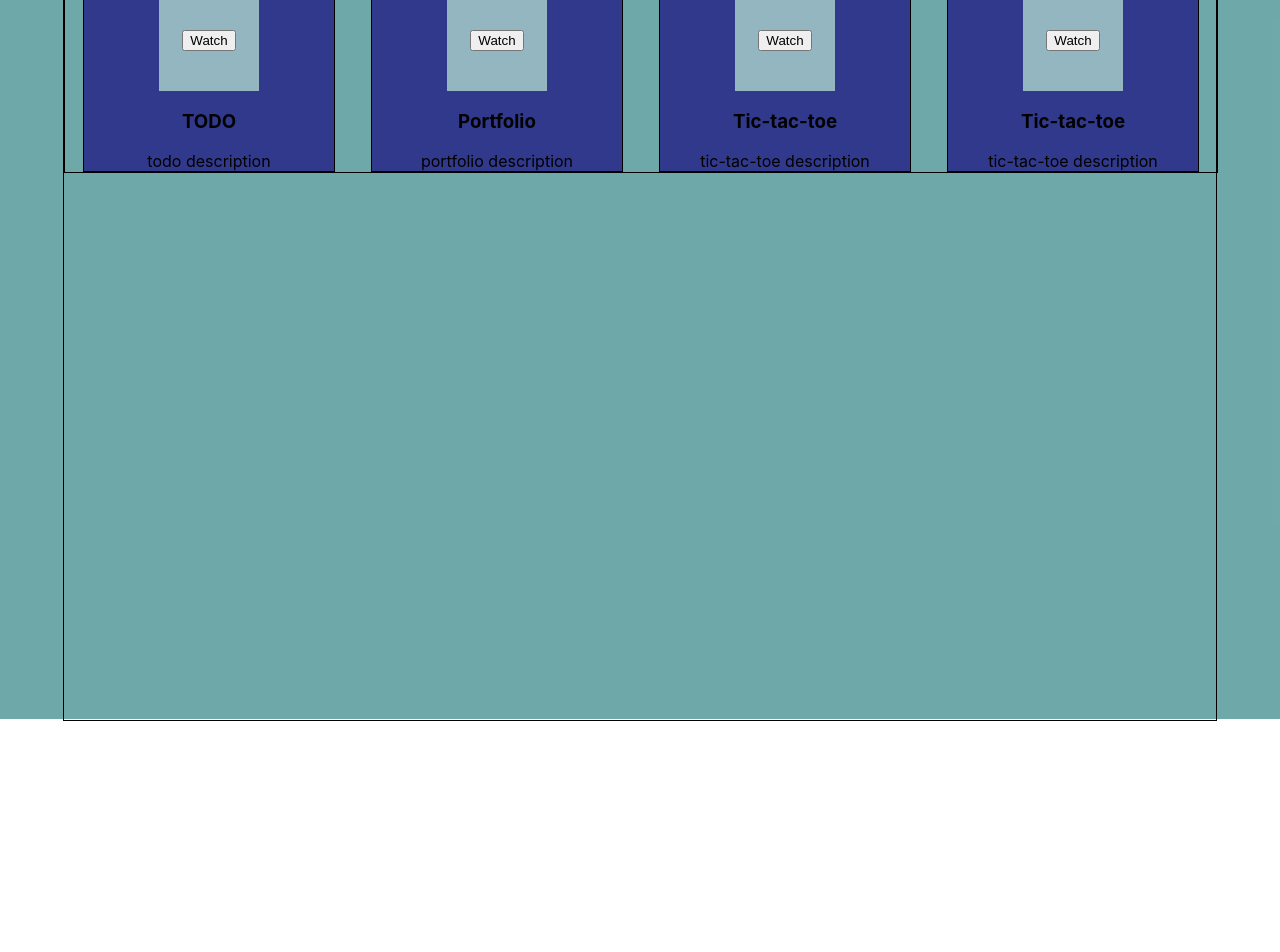
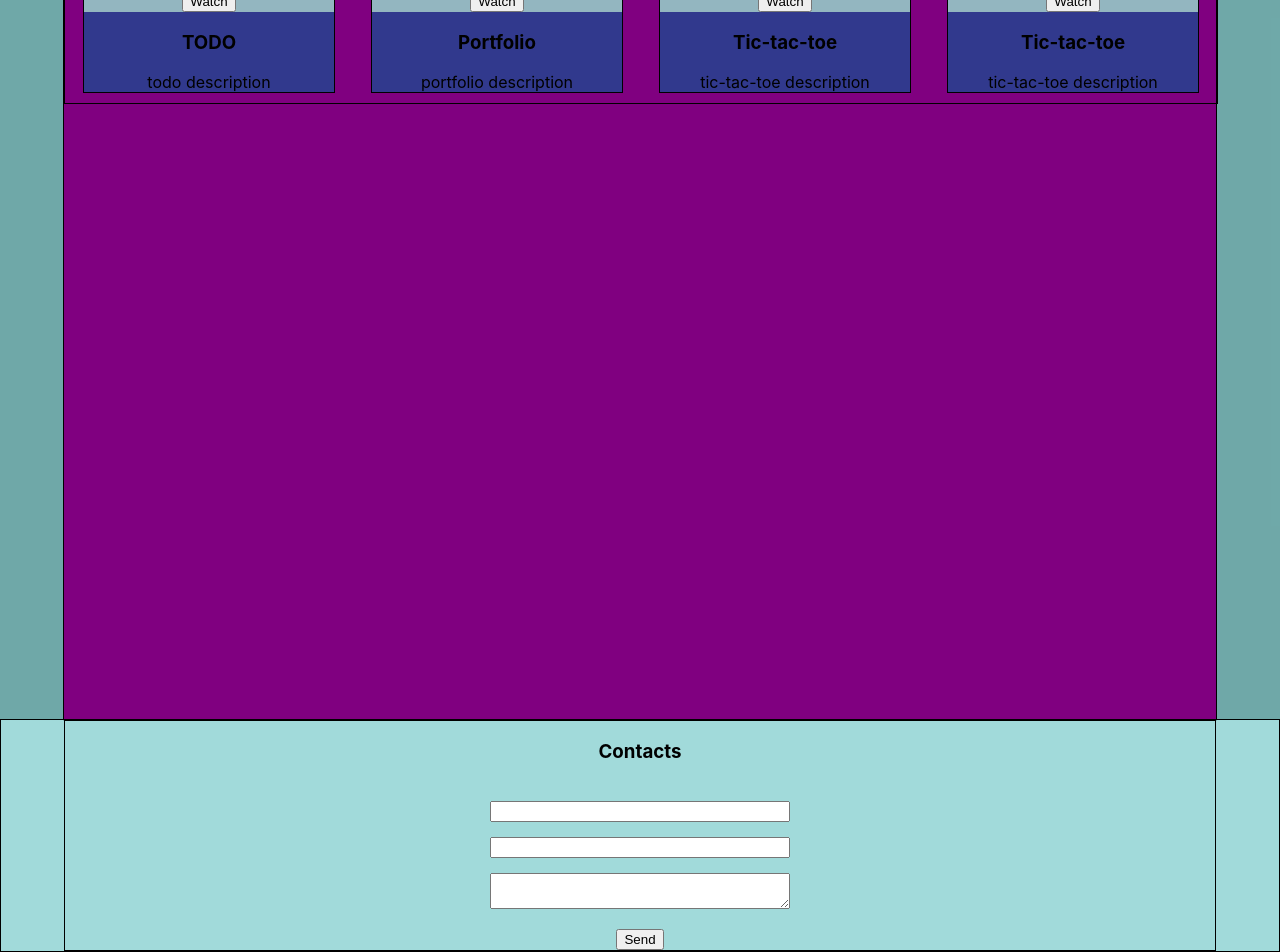
Before and after one commit to NatkaKon/portfolio, a React (Create React App) app: page / in a window 1280 px wide. Shown: the part 1761-2713 px from the top of the page. Before the commit the page ends 2482 px from the top, so only its background shows below. Built offline with nearby package versions, Linux system fonts and the light colour scheme.

Commit message:
create contacts module

```diff
--- a/src/App.tsx
+++ b/src/App.tsx
@@ -4,6 +4,7 @@ import {Header} from './header/Header';
 import {Main} from './main/Main';
 import {Skills} from './skills/Skills';
 import {Projects} from './projects/Projects';
+import {Contacts} from './contacts/Contacts';
 
 function App() {
     return (
@@ -12,6 +13,7 @@ function App() {
             <Main/>
             <Skills/>
             <Projects/>
+            <Contacts/>
         </div>
     );
 }
--- /dev/null
+++ b/src/contacts/Contacts.module.css
@@ -0,0 +1,22 @@
+.contacts {
+    /*width: 100vh;*/
+    border: 1px solid;
+    background-color: rgba(147, 213, 213, 0.87);
+
+    display: flex;
+    flex-direction: column;
+    align-items: center;
+    text-align: center;
+}
+.contactsContainer{
+    display: flex;
+    flex-direction: column;
+    /*justify-content: flex-start;*/
+   gap:20px;
+}
+.inputForm{
+    width: 300px;
+    display: flex;
+    flex-direction: column;
+    gap:15px;
+}
--- /dev/null
+++ b/src/contacts/Contacts.tsx
@@ -0,0 +1,22 @@
+import React from 'react';
+import style from './Contacts.module.css'
+import styleContainer from '../common/styles/Container.module.css';
+
+
+export const Contacts = () => {
+    return (
+        <div className={style.contacts}>
+            <div className={`${styleContainer.container} ${style.contactsContainer}`}>
+                <h3>Contacts</h3>
+                <form onSubmit={()=>{}}>
+                    <label className={style.inputForm}>
+                        <input type="text" value={''} onChange={()=>{}} />
+                        <input type="text" value={''} onChange={()=>{}} />
+                        <textarea></textarea>
+                    </label>
+                </form>
+                <button>Send</button>
+            </div>
+        </div>
+    );
+};
--- a/src/projects/Projects.module.css
+++ b/src/projects/Projects.module.css
@@ -5,6 +5,7 @@
 .projectsContainer{
     flex-direction: column;
     justify-content: flex-start;
+    background-color: purple;
 }
 .projects{
     border: 1px solid;
--- a/src/projects/project/Project.module.css
+++ b/src/projects/project/Project.module.css
@@ -7,11 +7,13 @@
     flex-direction: column;
     align-items: center;
     text-align: center;
+
+    margin-bottom: 10px;
 }
 
 .picture {
-    width: 100px;
-    height: 100px;
+    width: 100%;
+    height: 100%;
 
     background-color: #93b6c0;
     display: flex;
```
